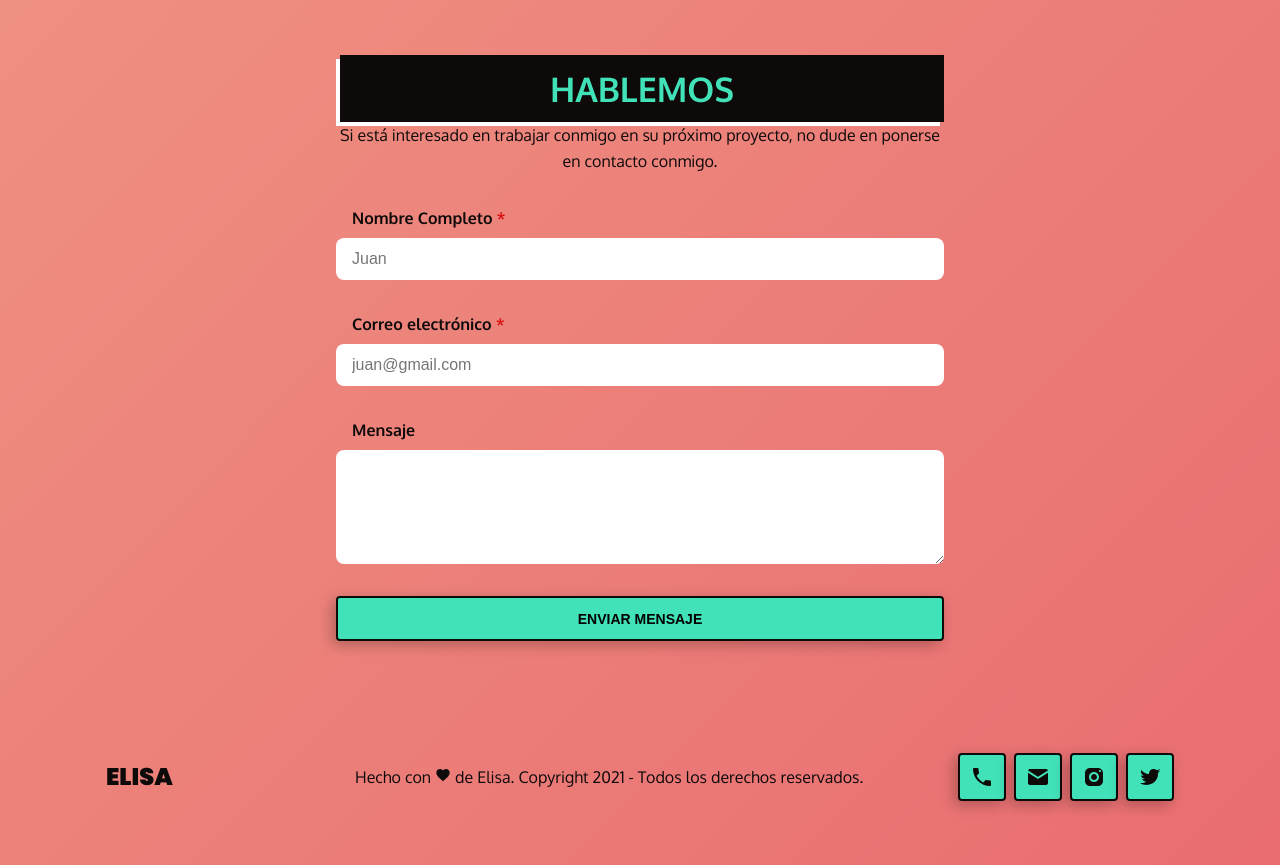
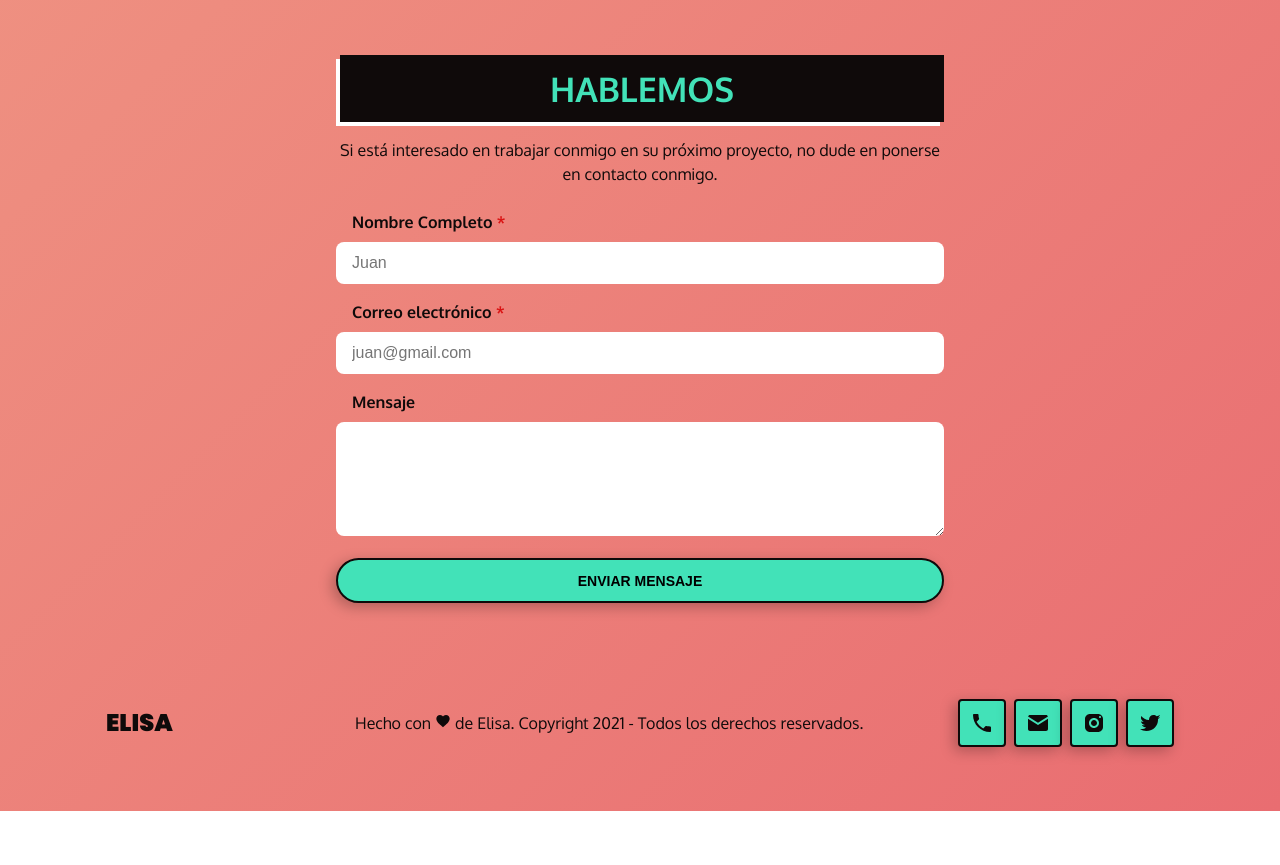
Before and after one commit to carlossantesp/portafolio-elisa, a Next.js app: page / in a window 1280 px wide. Shown: the part 4300-5165 px from the top of the page. After the commit the page ends 5111 px from the top, so only its background shows below. Built offline with nearby package versions, Linux system fonts and the light colour scheme.

Commit message:
Actualizando el componente Contacto

```diff
--- a/components/Contacto/Contacto.module.css
+++ b/components/Contacto/Contacto.module.css
@@ -3,33 +3,37 @@
   max-width: 38rem;
 }
 .description {
+  padding-block-start: 1rem;
+  padding-block-end: 1rem;
   margin: 0;
-  line-height: 1.625rem;
 }
 .form {
-  margin-top: 1rem;
   display: flex;
   flex-direction: column;
+  gap: 1rem;
 }
-.group {
-  display: flex;
-  flex-direction: column;
-  padding: 0.5rem 0;
+.label,
+.label > span {
+  font-weight: var(--fontBold);
 }
 .label {
-  font-weight: var(--fontBold);
-  margin-bottom: 0.5rem;
-  padding-left: 1rem;
+  display: inline-block;
+  padding-block-end: 0.5rem;
+  padding-inline-start: 1rem;
 }
 .label > span {
   color: #da1414;
-  font-weight: var(--fontBold);
 }
 .control {
+  width: 100%;
   font-size: 1rem;
   padding: 0.75rem 1rem;
   border: none;
+  appearance: none;
   border-radius: 0.5rem;
+}
+.group button {
+  width: 100%;
 }
 
 @media screen and (min-width: 992px) {
@@ -42,8 +46,6 @@
   }
   .description {
     text-align: center;
-  }
-  .group {
-    padding: 1rem 0;
+    padding-block-end: 1.5rem;
   }
 }
--- a/components/Contacto/index.js
+++ b/components/Contacto/index.js
@@ -46,7 +46,7 @@ export default function Contacto() {
           ></textarea>
         </div>
         <div className={styles.group}>
-          <Boton tipo="button" primary={true}>
+          <Boton tipo="button" primary={true} rounded={true}>
             ENVIAR MENSAJE
           </Boton>
         </div>
```
